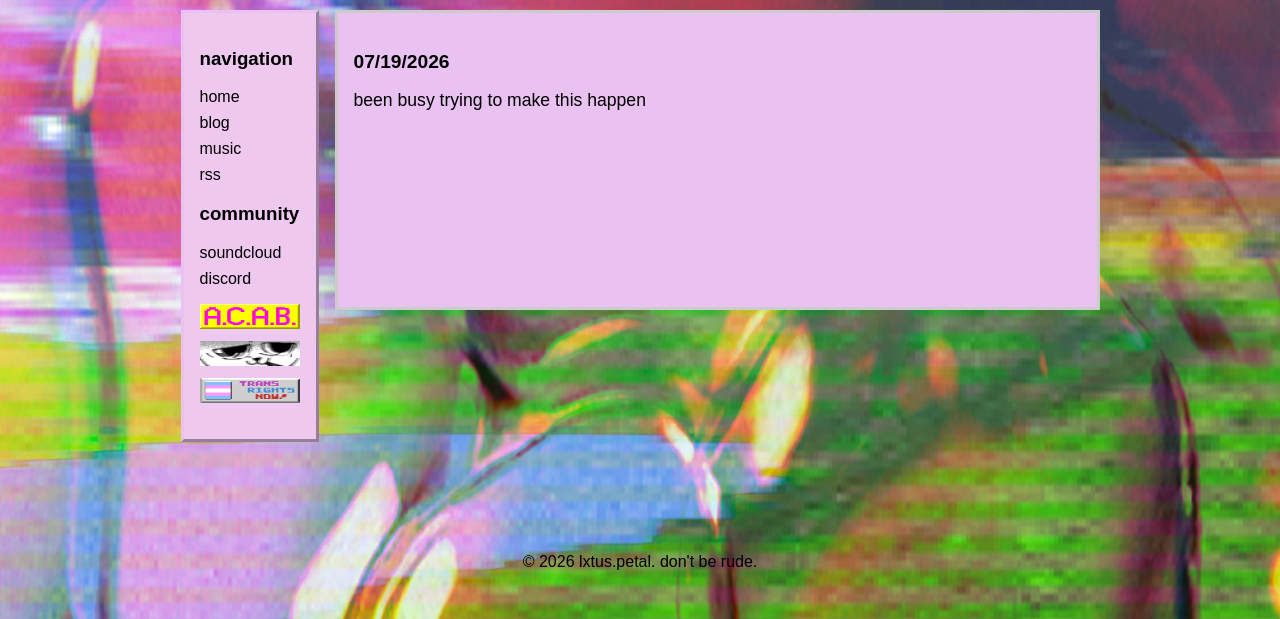
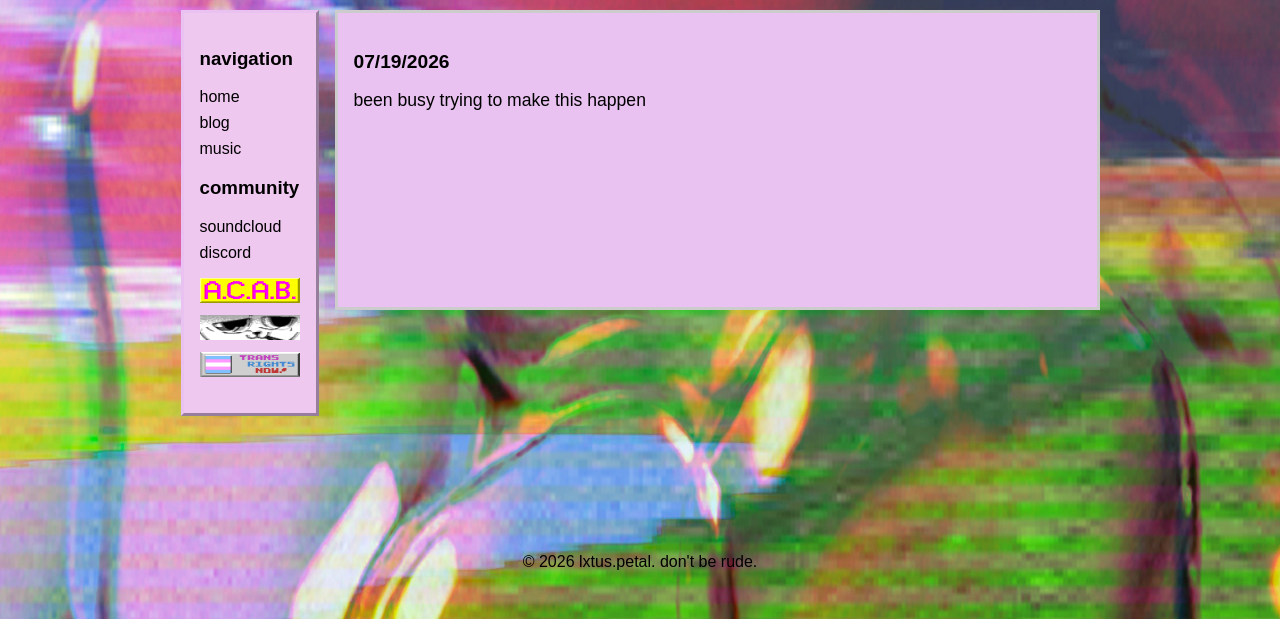
Before and after one commit to ratfem/DJ-blog, a plain HTML site: page blog/posts/07192026.html in a window 1280 px wide. Shown: the part 181-800 px from the top of the page. Drawn offline with Linux system fonts and the light colour scheme.

Commit message:
fixes to rss feed

```diff
--- a/blog/posts/07192026.html
+++ b/blog/posts/07192026.html
@@ -24,7 +24,6 @@
           <li><a href="../../home/">home</a></li>
           <li><a href="../">blog</a></li>
           <li><a href="../../music/">music</a></li>
-          <li><a href="../../feed.xml">rss</a></li>
         </ul>
         <h3>community</h3>
         <ul>
```
Also changed, not shown: 3 other files.
